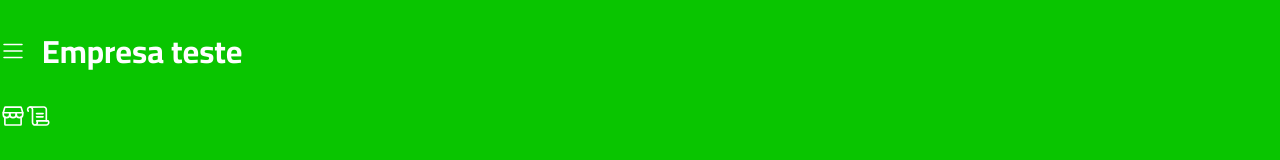
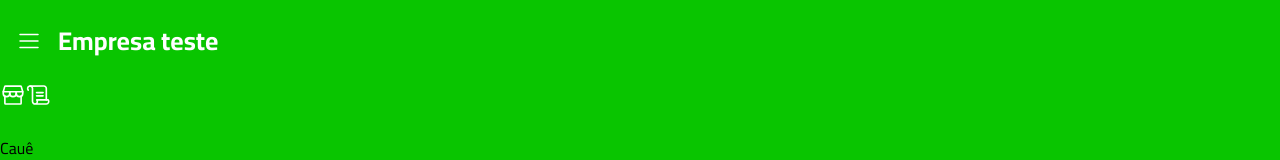
Before and after one commit to cauealb/projects-React, a React (Vite) app in the folder 2 - App de compras/app-compras/: page / in a window 1280 px wide. Shown: the top 160 px of the page. Built offline with nearby package versions, Linux system fonts and the light colour scheme.

Commit message:
Finalizando nome de empresa

```diff
--- a/2 - App de compras/app-compras/src/components/Header/style/Header.ts
+++ b/2 - App de compras/app-compras/src/components/Header/style/Header.ts
@@ -8,8 +8,10 @@ export const ContainerNameCompany = styled.div`
     display: flex;
     gap: 1em;
     align-items: center;
+    padding-inline: 1em;
 
     h1 {
-        color: ${({ theme }) => theme.colorWhite}
+        color: ${({ theme }) => theme.colorWhite};
+        font-size: 1.6em;
     }
 `;
```
